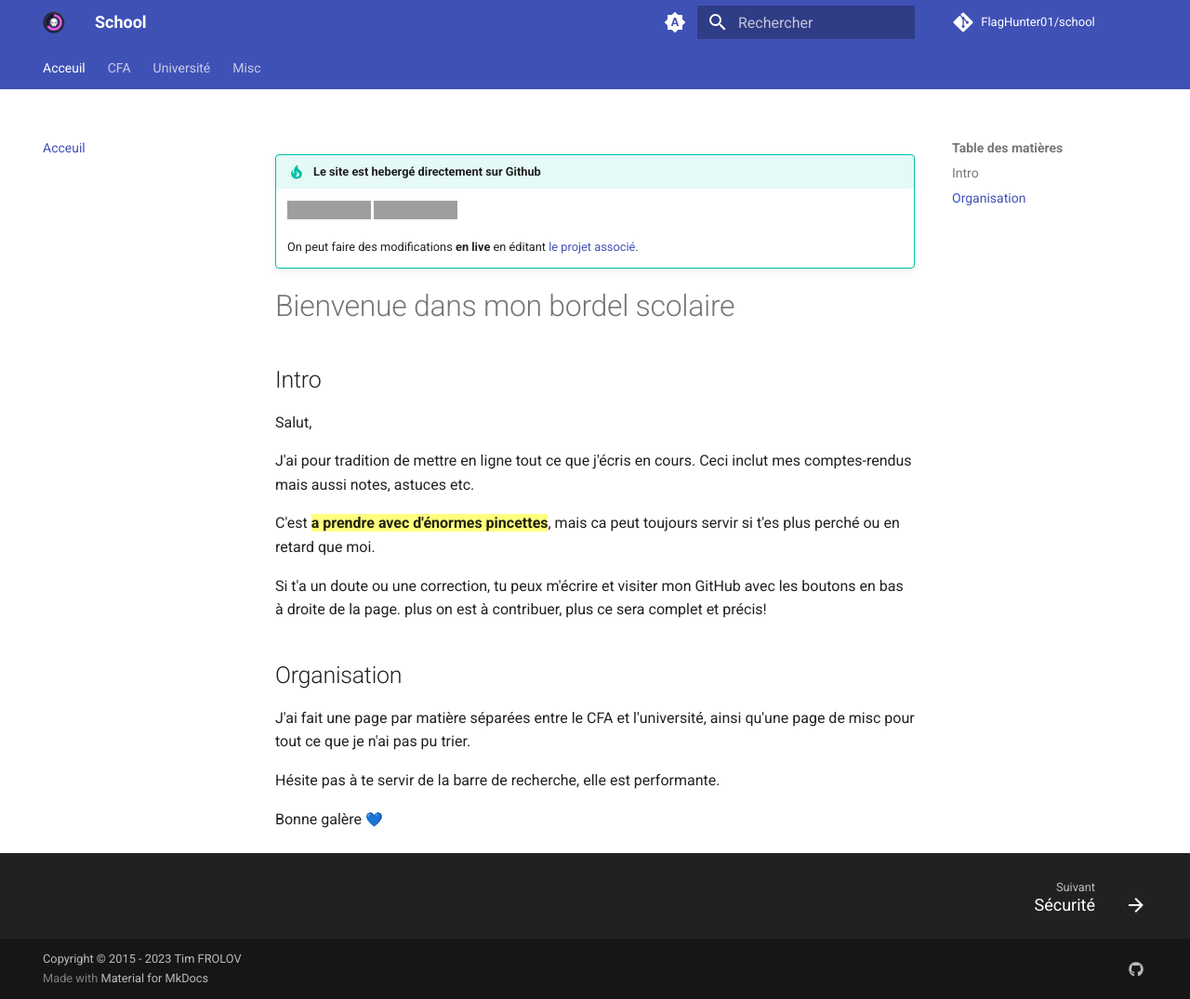
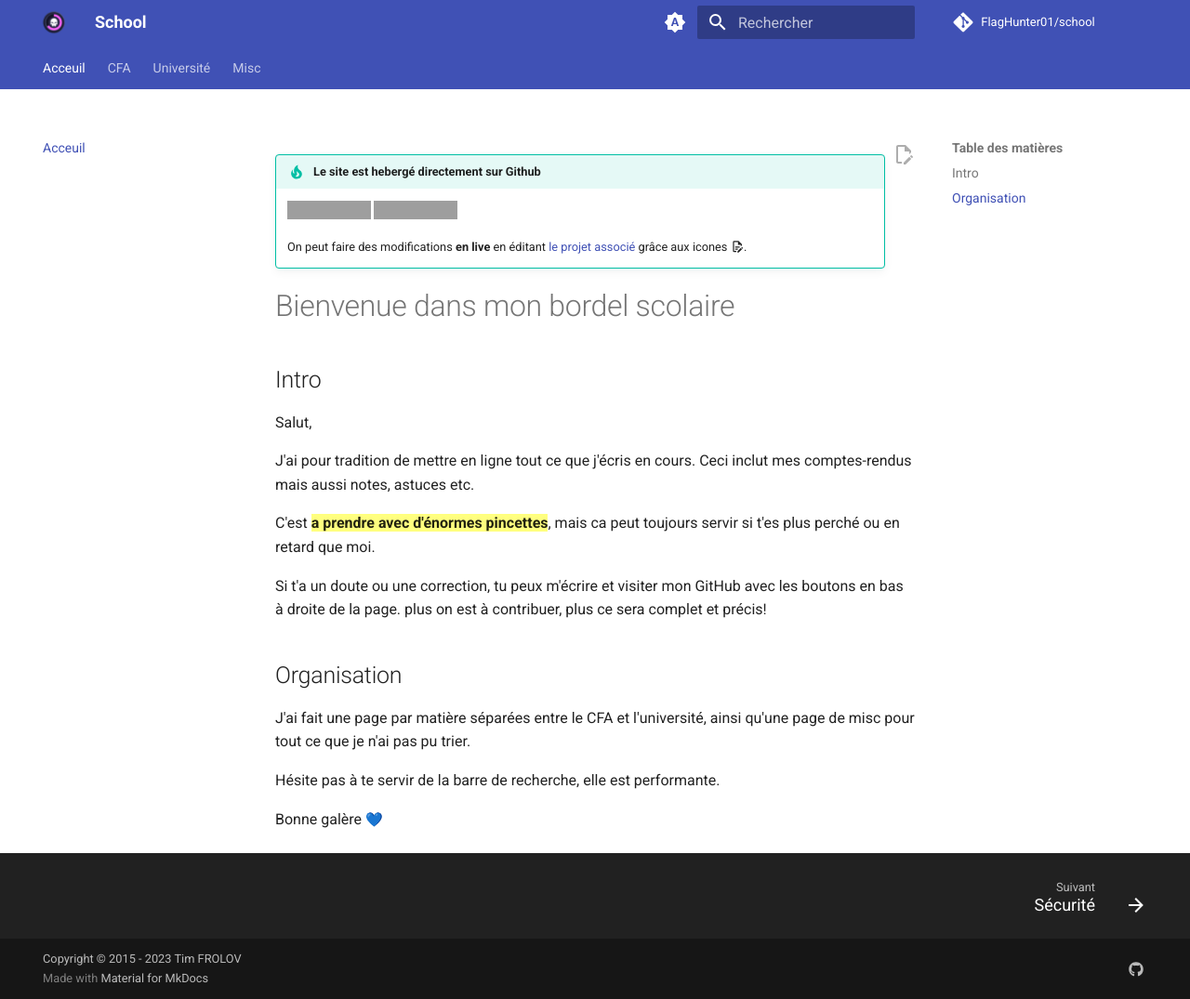
Before and after one commit to Sech-zehn/school, an MkDocs documentation site: the page built from docs/index.md, in a window 1280 px wide and 1075 px high. Shown: the whole window at 93% size. Built offline with MkDocs 1.6.1 and Material for MkDocs 9.7.7, drawn with Linux system fonts in a browser that asks for light colours; emoji names are drawn with the system emoji font; comment, search, counter and statistics services are not loaded; grey boxes are pictures that could not be loaded.

Commit message:
Modifier yml pour ajouter possibilité d'éditer le document Ajputer icone dand notice de l'index

```diff
--- a/docs/index.md
+++ b/docs/index.md
@@ -2,7 +2,7 @@
     [![ci](https://github.com/FlagHunter01/school/actions/workflows/ci.yml/badge.svg)](https://github.com/FlagHunter01/school/actions/workflows/ci.yml)
     [![pages-build-deployment](https://github.com/FlagHunter01/school/actions/workflows/pages/pages-build-deployment/badge.svg)](https://github.com/FlagHunter01/school/actions/workflows/pages/pages-build-deployment)
 
-    On peut faire des modifications **en live** en éditant [le projet associé](https://github.com/FlagHunter01/school).
+    On peut faire des modifications **en live** en éditant [le projet associé](https://github.com/FlagHunter01/school) grâce aux icones :material-file-document-edit-outline:.
 
 # Bienvenue dans mon bordel scolaire
 
--- a/mkdocs.yml
+++ b/mkdocs.yml
@@ -12,6 +12,8 @@ site_url: https://flaghunter01.github.io/school
 repo_url: https://github.com/flaghunter01/school
 # Name of the repo TODO: customize
 repo_name: FlagHunter01/school
+# URL of docs folder FIXME: comment if help not wanted!
+edit_uri: edit/main/docs/
 
 
 
@@ -105,6 +107,8 @@ theme:
     - content.tabs.link
     # Better tooltips
     - content.tooltips
+    # Link to source code
+    - content.action.edit
 
 
 plugins:
```
